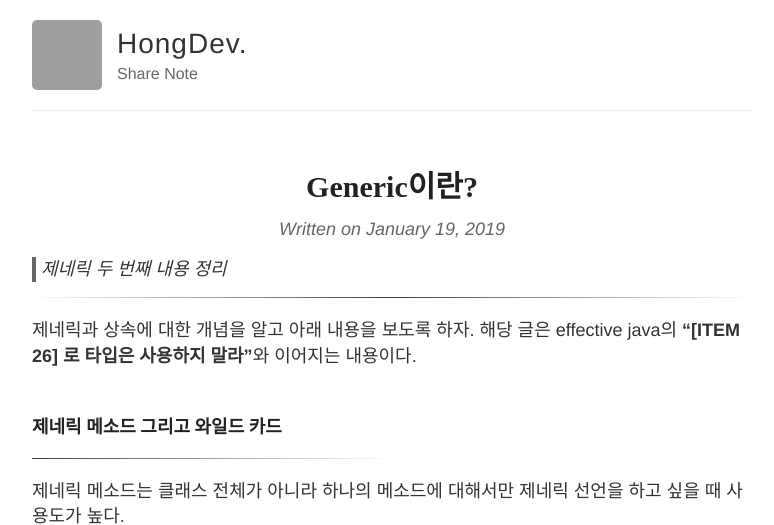
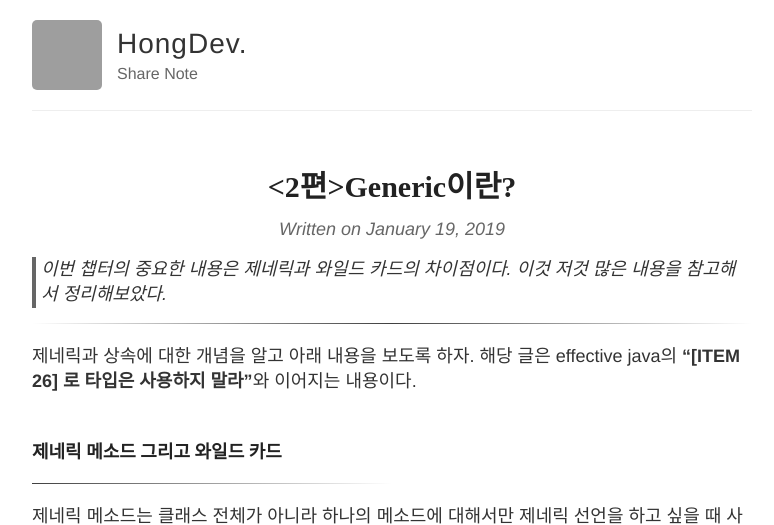
Before and after one commit to vvshinevv/vvshinevv.github.io, a Jekyll site: the page built from _posts/2019-01-19-Generic2.md, in a window 1280 px wide and 900 px high, cut to the strip 0-525 px from the top of the window. Shown: the whole strip, without its empty margins (248-1022 px from the left). Built offline with Jekyll 4.4.1, drawn with Linux system fonts in a browser that asks for light colours; comment, search, counter and statistics services are not loaded; grey boxes are pictures that could not be loaded.

Commit message:
[2019-02-02]변경

```diff
--- a/_posts/2019-01-19-Generic2.md
+++ b/_posts/2019-01-19-Generic2.md
@@ -1,9 +1,9 @@
 ---
 layout: post
 comments: true
-title: Generic이란?
+title: <2편>Generic이란?
 ---
-> 제네릭 두 번째 내용 정리
+> 이번 챕터의 중요한 내용은 제네릭과 와일드 카드의 차이점이다. 이것 저것 많은 내용을 참고해서 정리해보았다.
 
 
 <hr>
```
Also changed, not shown: _posts/2019-01-05-Generic1.md (+1 -1 lines), 4 other files.
